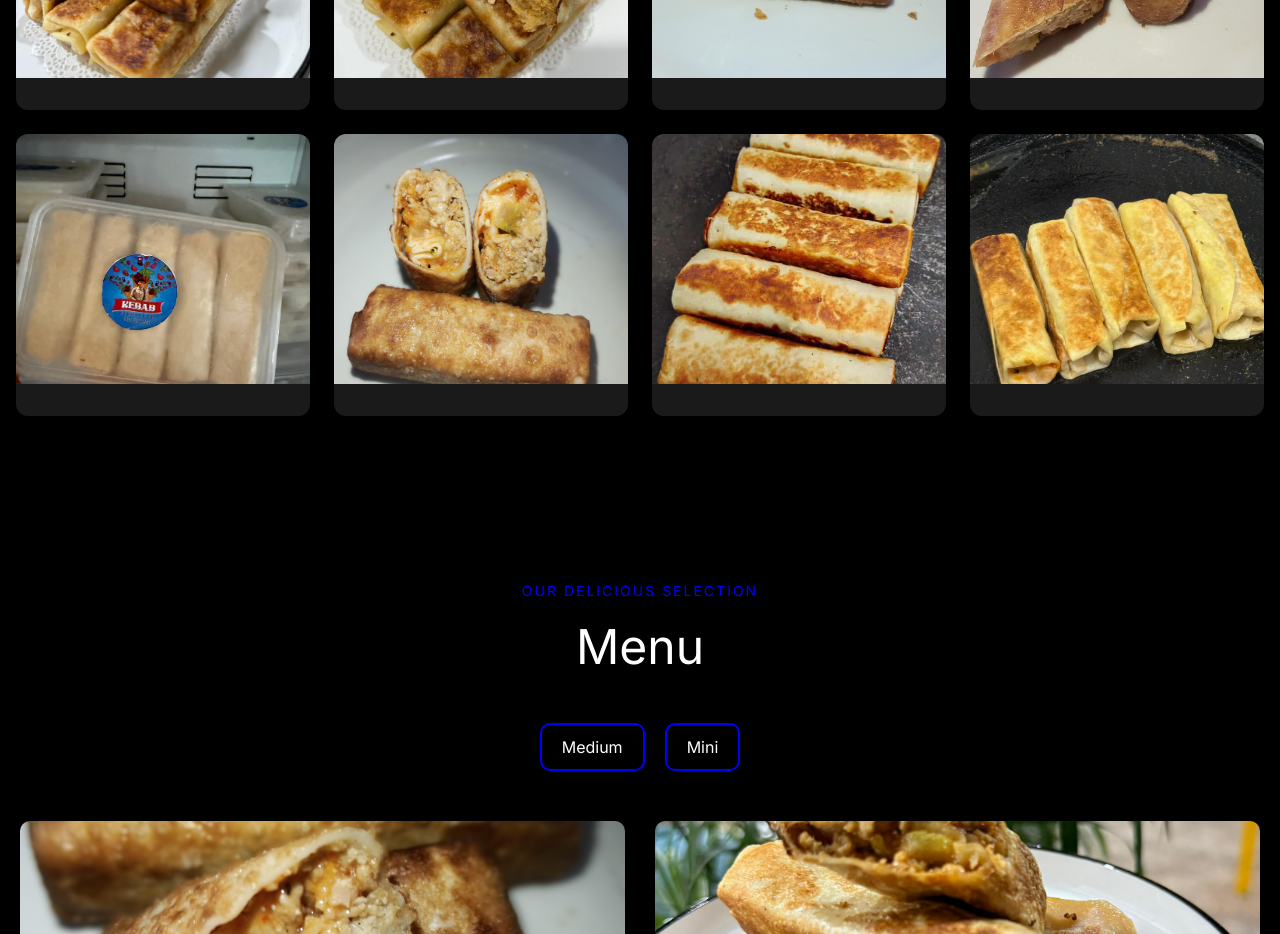
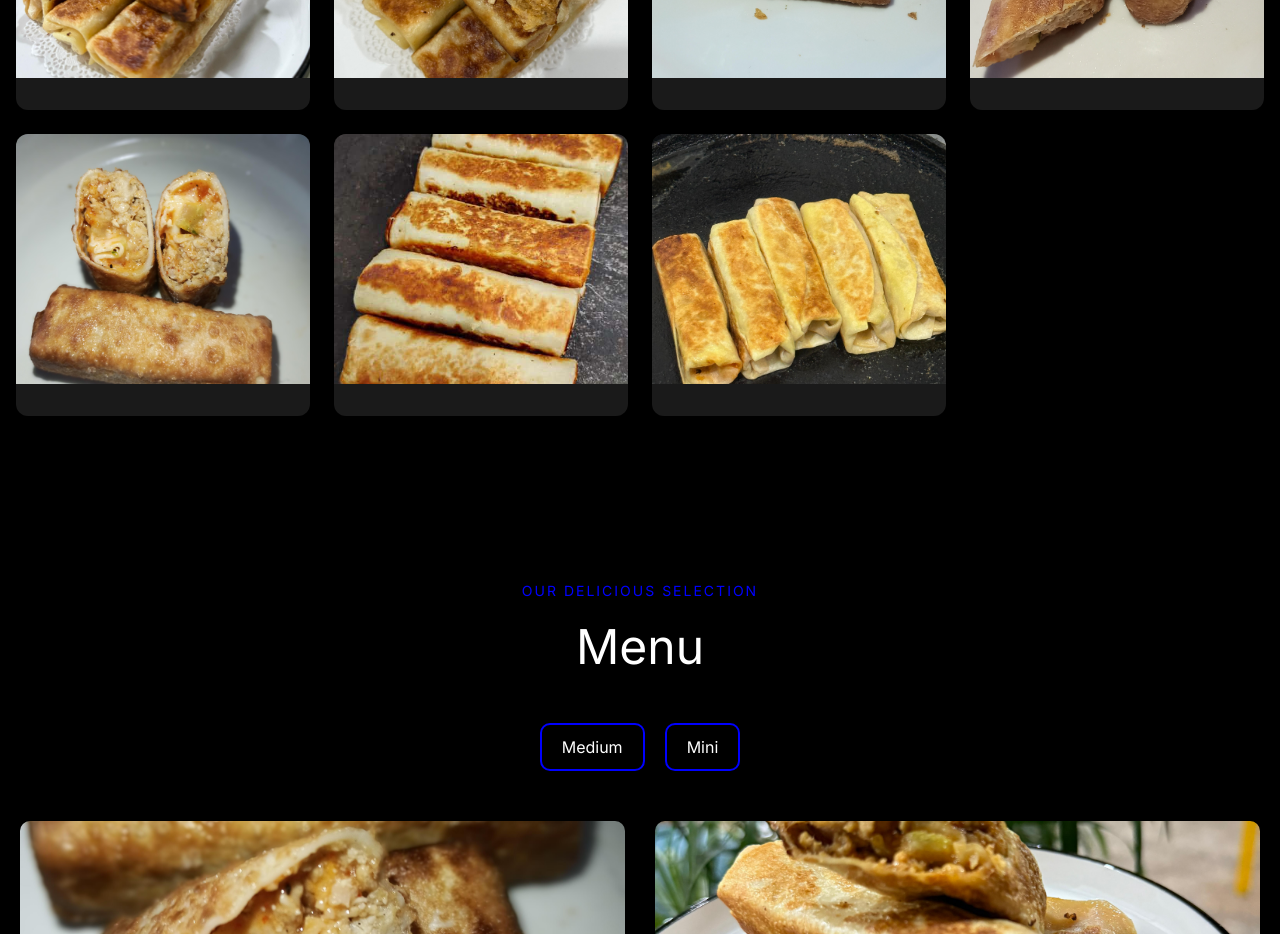
Before and after one commit to kebabfrozen/kebab-frozen.com, a plain HTML site: page index.html in a window 1280 px wide. Shown: the part 3420-4354 px from the top of the page. Drawn offline with nearby package versions, Linux system fonts and the light colour scheme; a script that the page names is missing.

Commit message:
Update index.html

```diff
--- a/index.html
+++ b/index.html
@@ -620,20 +620,6 @@
             class="gallery-item rounded-xl shadow-lg overflow-hidden transform transition-transform duration-300 hover:scale-105"
           >
             <img
-              src="IMG-20250708-WA0051.jpg"
-              alt="Kebab Mini"
-              class="w-full h-64 object-cover"
-            />
-            <!-- Teks berwarna putih untuk latar belakang gelap -->
-            <div class="gallery-caption p-4 text-lg font-semibold text-white">
-
-            </div>
-          </div>
-          <!-- Latar belakang diubah menjadi gelap -->
-          <div
-            class="gallery-item rounded-xl shadow-lg overflow-hidden transform transition-transform duration-300 hover:scale-105"
-          >
-            <img
               src="IMG-20250708-WA0054.jpg"
               alt="Kebab Jumbo"
               class="w-full h-64 object-cover"
```
